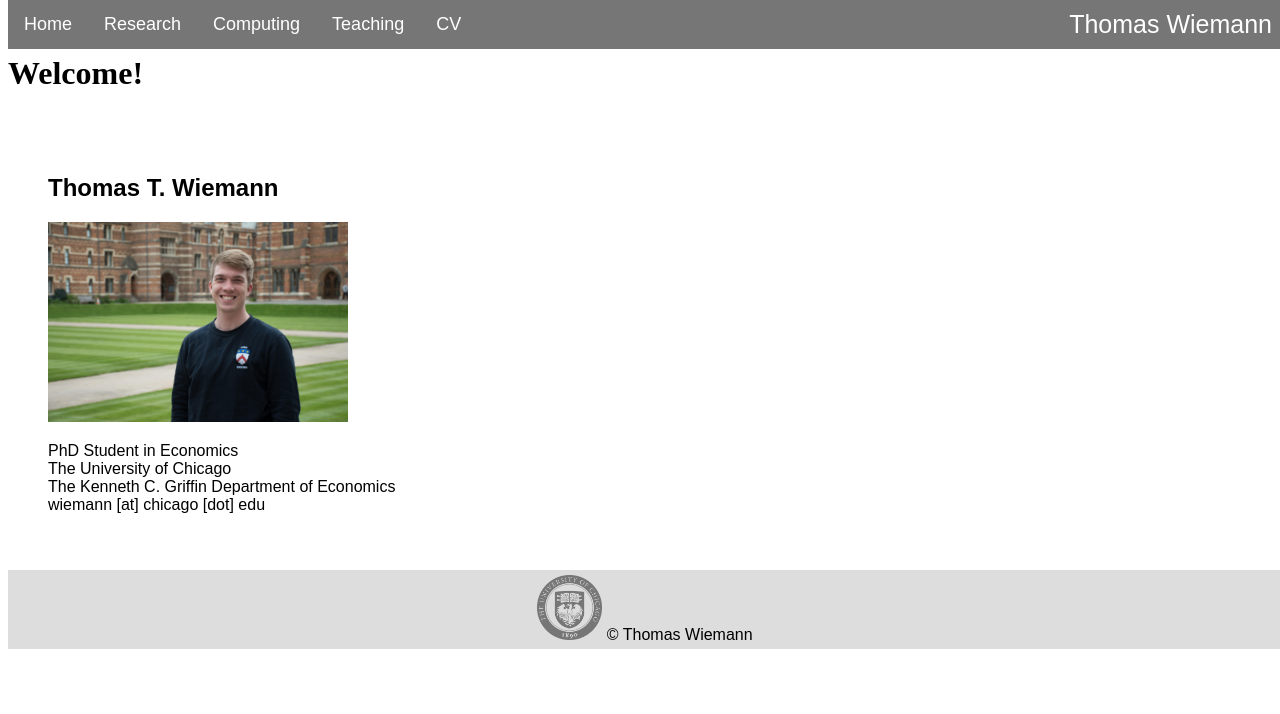
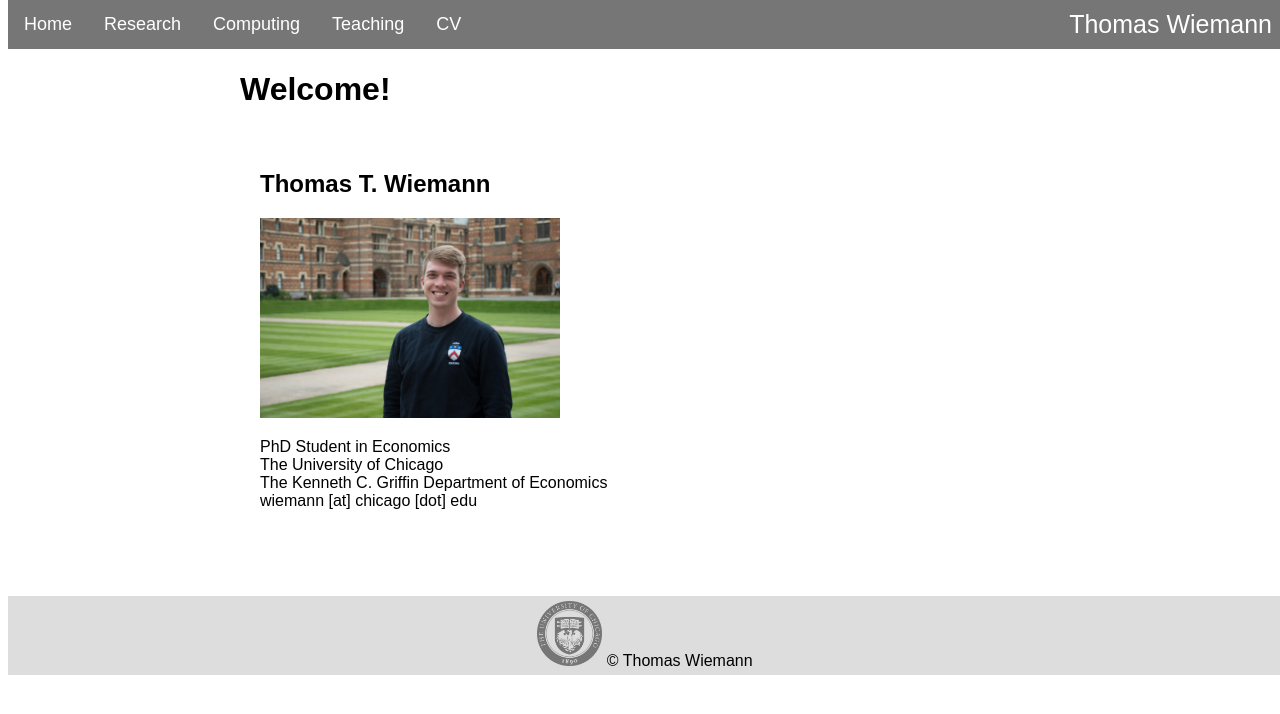
Before and after one commit to thomaswiemann/thomaswiemann.github.io, a Jekyll site: the page built from index.html, in a window 1280 px wide. Shown: the top 714 px of the page. Built offline with Jekyll 4.4.1, drawn with Linux system fonts in a browser that asks for light colours.

Commit message:
adds max width

```diff
--- a/_layouts/default.html
+++ b/_layouts/default.html
@@ -27,11 +27,9 @@
   </div>
 
   <body>
-
-    <p>Thomas Wiemann</p>
-
-      {{ content }}
-
+    <div class="main">
+          {{ content }}
+    </div>
   </body>
 
   <div class="footer">
--- a/assets/css/styles.css
+++ b/assets/css/styles.css
@@ -6,18 +6,13 @@
 
 @import "/assets/css/my-markdown.css"; // 'monokai' as example
 
+
+
 .body {
     font-family: Arial, Helvetica, sans-serif;
     top: 10px;
-    margin-top: 10px;
+    max-width:65px;
     padding: 10px;
-}
-
-.h1 {
-  top: 10px
-  margin: 10px;
-  padding: 10px;
-  margin-top: 10px;
 }
 
 .topnav {
@@ -76,9 +71,12 @@
 }
 
 .main {
+    text-align: left;
     flex: 70%;
     background-color: white;
     padding: 20px;
+    margin:30px auto;
+    max-width:800px;
     font-family: Arial, Helvetica, sans-serif;
 }
 
--- a/index.html
+++ b/index.html
@@ -5,12 +5,10 @@ title: Home
 
 <h1> Welcome!</h1>
 
-<div class="main">
-		<div class="side">
-				<h2> Thomas T. Wiemann </h2>
-				<img src="/assets/images/thomaswiemann.jpg" alt="Thomas Wiemann" style="width:300px" class="responsive">
-				<p style="text-align:justify;font-size:100%;font-family: Arial, Helvetica, sans-serif"> PhD Student in
-						Economics <br> The University of Chicago <br> The Kenneth C. Griffin Department of Economics <br> wiemann [at] chicago [dot] edu <br> </p>
-		</div>
 
+<div class="side">
+		<h2> Thomas T. Wiemann </h2>
+		<img src="/assets/images/thomaswiemann.jpg" alt="Thomas Wiemann" style="width:300px" class="responsive">
+		<p style="text-align:justify;font-size:100%;font-family: Arial, Helvetica, sans-serif"> PhD Student in
+				Economics <br> The University of Chicago <br> The Kenneth C. Griffin Department of Economics <br> wiemann [at] chicago [dot] edu <br> </p>
 </div>
```
Also changed, not shown: 6 other files.
